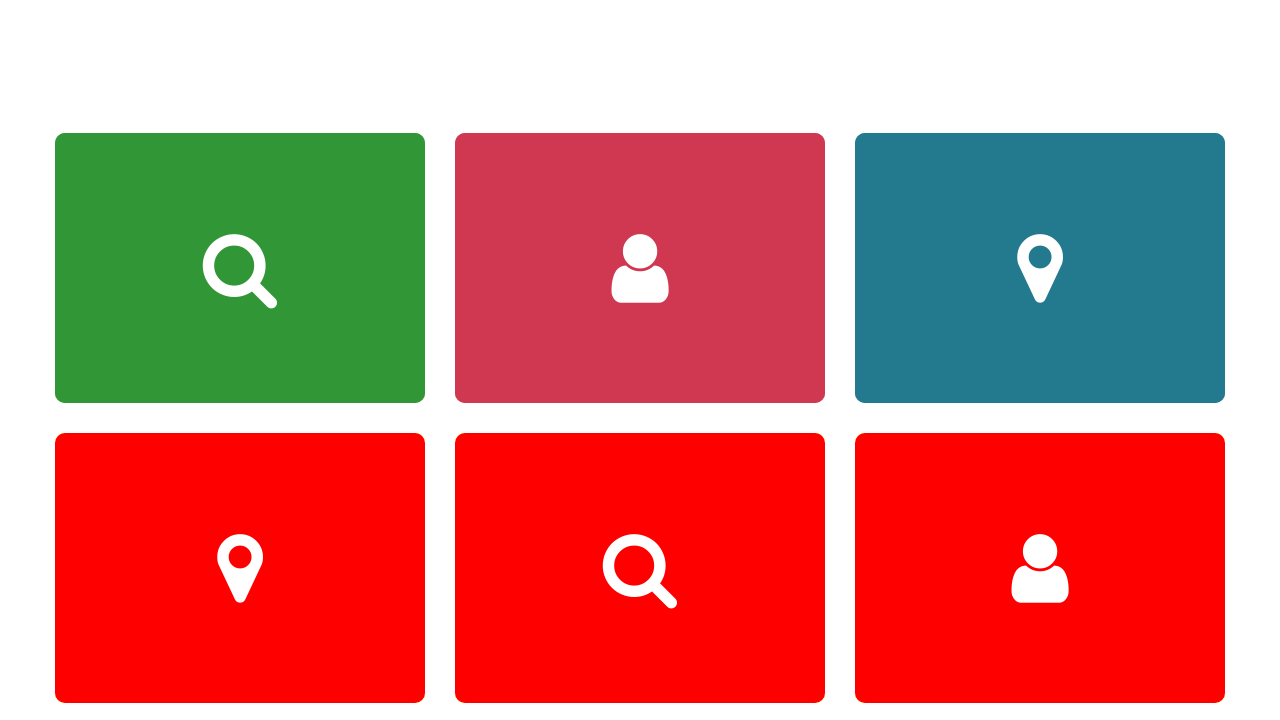
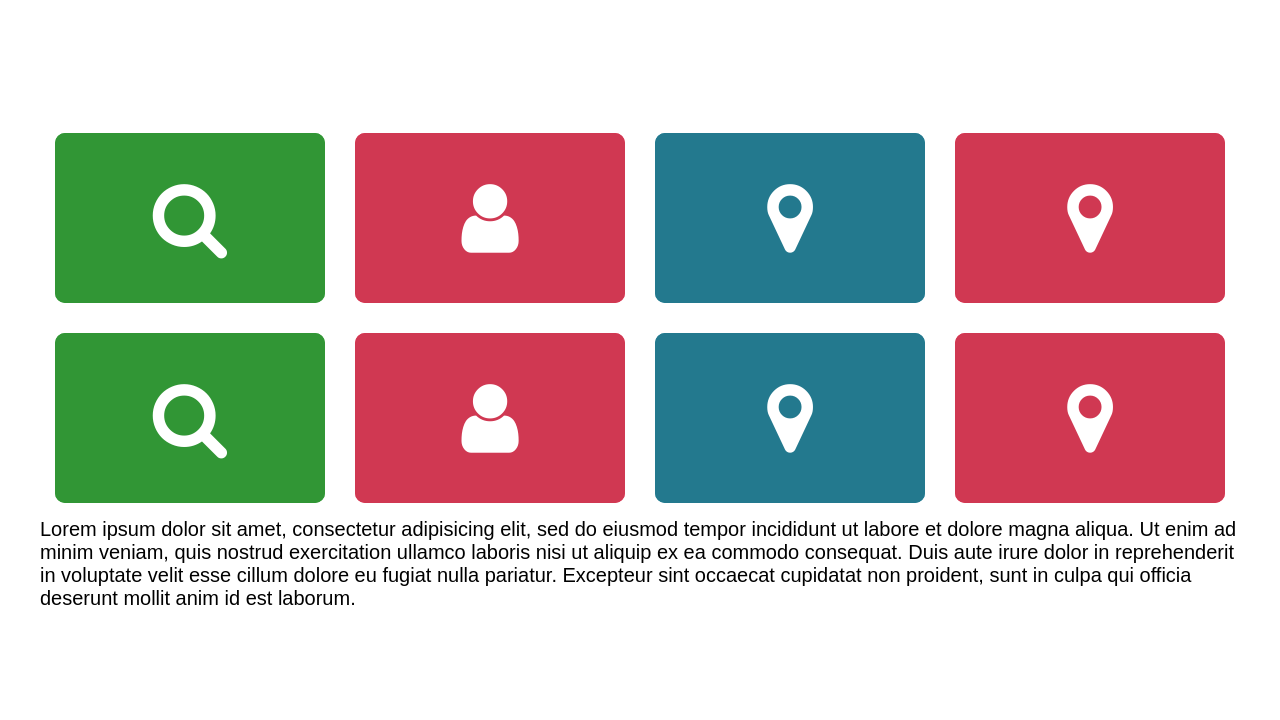
Before and after one commit to harshraj24/Moonhive, a plain HTML site: page index.html in a window 1280 px wide. Shown: the part 960-1680 px from the top of the page. Drawn offline with nearby package versions, Linux system fonts and the light colour scheme.

Commit message:
Update style.css

```diff
--- a/style.css
+++ b/style.css
@@ -22,8 +22,8 @@ body{
 .container .box
 {
 	position: relative;
-	width: calc(400px - 30px);
-	height: calc(300px - 30px);
+	width: calc(300px - 30px);
+	height: calc(200px - 30px);
 	background: #ff0;
 	float: left;
 	margin: 15px;
@@ -227,3 +227,38 @@ h6{
 .container .box:nth-child(3) {
 	background: #328fa5;
 }
+.container .box:nth-child(4) .icon{
+	background: #d03852;
+}
+
+.container .box:nth-child(4) {
+	background: #f54967;
+}
+.container .box:nth-child(5) .icon{
+	background: #319635;
+}
+
+.container .box:nth-child(5) {
+	background: #4caf50;
+}
+.container .box:nth-child(6) .icon{
+	background: #d03852;
+}
+
+.container .box:nth-child(6) {
+	background: #f54967;
+}
+.container .box:nth-child(7) .icon{
+	background: #23798e;
+}
+
+.container .box:nth-child(7) {
+	background: #328fa5;
+}
+.container .box:nth-child(8) .icon{
+	background: #d03852;
+}
+
+.container .box:nth-child(8) {
+	background: #f54967;
+}
```
